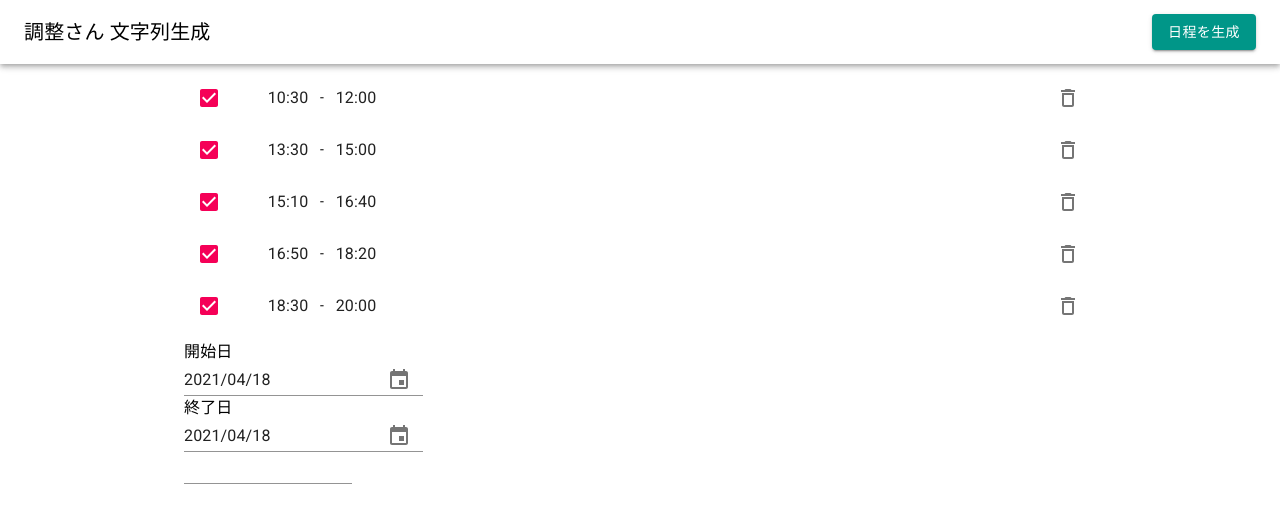
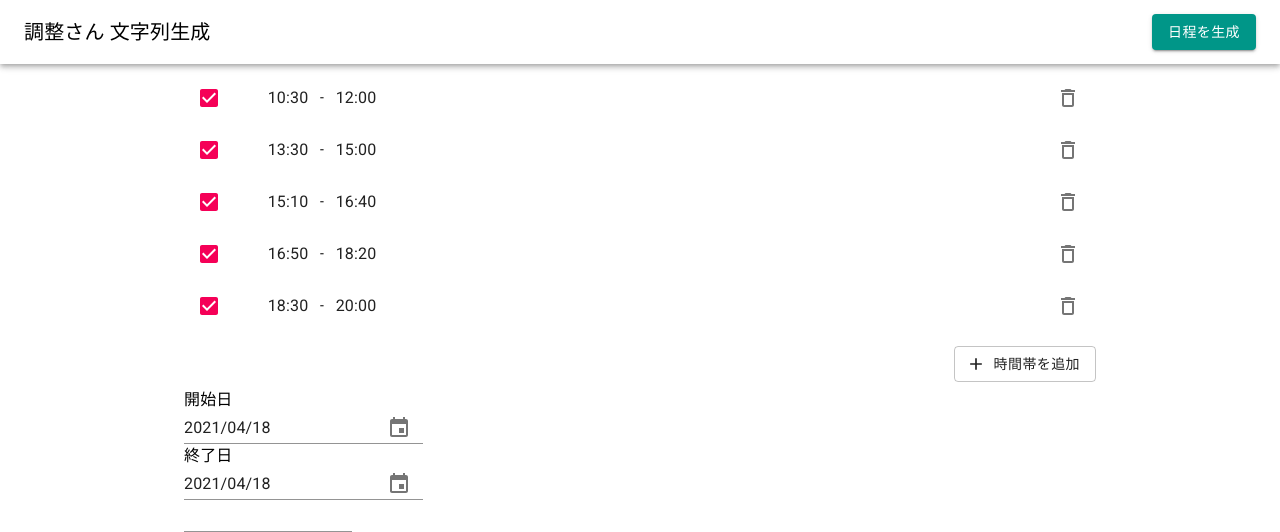
Before and after one commit to YutaNakamizo/chouseisan-opgen, a React app: page / in a window 1280 px wide. Shown: the top 532 px of the page. Built offline with nearby package versions, Linux system fonts and the light colour scheme.

Commit message:
時間帯選択 UI 作成 (時間帯追加の実装)

```diff
--- a/src/components/StepPresets.js
+++ b/src/components/StepPresets.js
@@ -3,8 +3,12 @@ import React, {
   useEffect,
 } from 'react';
 import {
+  Box,
   List,
+  Toolbar,
+  Button,
 } from '@material-ui/core';
+import AddIcon from '@material-ui/icons/Add';
 import { StepPresetsOption } from '~/components/StepPresetsOption';
 
 export const StepPresets = ({
@@ -57,7 +61,20 @@ export const StepPresets = ({
     onChange(_options);
   };
 
+  const addOption = () => {
+    const _options = [
+      ...options,
+      {
+        startTime: new Date(1970, 0, 1, 0, 0),
+        endTime: new Date(1970, 0, 1, 1, 30),
+        enabled: true,
+      },
+    ];
+    onChange(_options);
+  };
+
   return (
+    <Box>
       <List
       >
         {options.map((option, index) => (
@@ -78,5 +95,25 @@ export const StepPresets = ({
           />
         ))}
       </List>
+
+      <Toolbar
+        variant="dense"
+        disableGutters
+        style={{
+          justifyContent: 'flex-end'
+        }}
+      >
+        <Button
+          variant="outlined"
+          onClick={addOption}
+          startIcon={(
+            <AddIcon
+            />
+          )}
+        >
+          時間帯を追加
+        </Button>
+      </Toolbar>
+    </Box>
   );
 };
```
Lines whose indentation alone changed are shown as unchanged.
